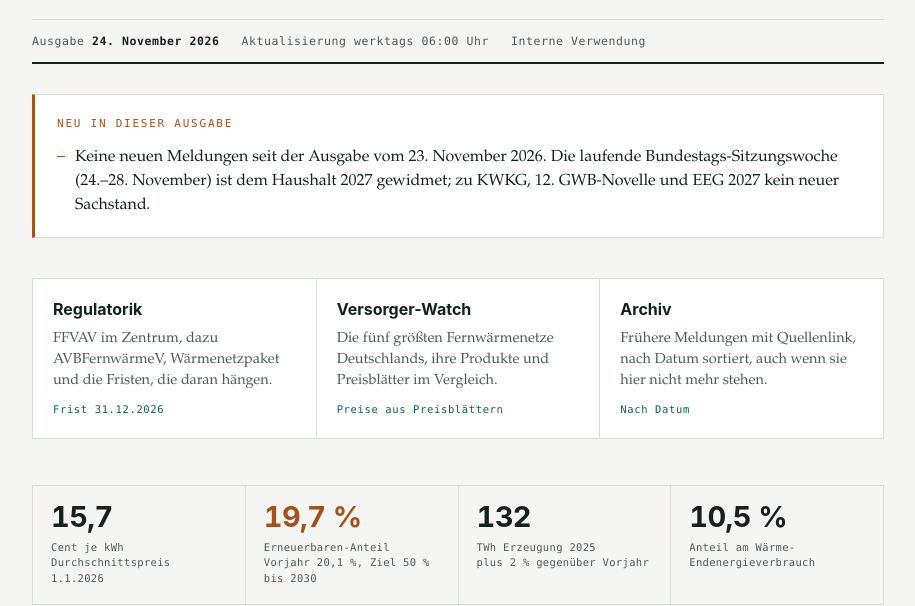
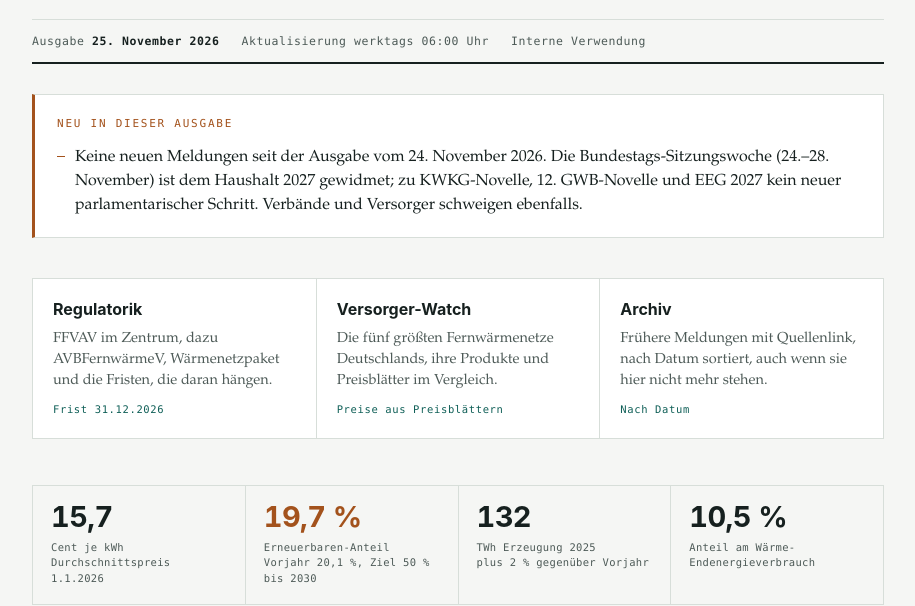
Before and after one commit to Luap353/FW-News, a plain HTML site: page index.html in a window 1280 px wide. Shown: the part 228-834 px from the top of the page, without its empty margins (182-1097 px from the left). Drawn offline with Linux system fonts and the light colour scheme.

Commit message:
Briefing 25. November 2026

```diff
--- a/index.html
+++ b/index.html
@@ -29,7 +29,7 @@
     <h1>Fernwärme Briefing</h1>
     <p class="subtitle">Lagebild zu Regulierung, Recht, Markt und Technik der Wärmenetze in Deutschland und Europa.</p>
     <div class="mast-meta">
-      <span>Ausgabe <b>24. November 2026</b></span>
+      <span>Ausgabe <b>25. November 2026</b></span>
       <span>Aktualisierung werktags 06:00 Uhr</span>
       <span>Interne Verwendung</span>
     </div>
@@ -38,7 +38,7 @@
   <div class="whatsnew">
     <h2>Neu in dieser Ausgabe</h2>
     <ul>
-      <li>Keine neuen Meldungen seit der Ausgabe vom 23. November 2026. Die laufende Bundestags-Sitzungswoche (24.–28. November) ist dem Haushalt 2027 gewidmet; zu KWKG, 12. GWB-Novelle und EEG 2027 kein neuer Sachstand.</li>
+      <li>Keine neuen Meldungen seit der Ausgabe vom 24. November 2026. Die Bundestags-Sitzungswoche (24.–28. November) ist dem Haushalt 2027 gewidmet; zu KWKG-Novelle, 12. GWB-Novelle und EEG 2027 kein neuer parlamentarischer Schritt. Verbände und Versorger schweigen ebenfalls.</li>
     </ul>
   </div>
 
```
